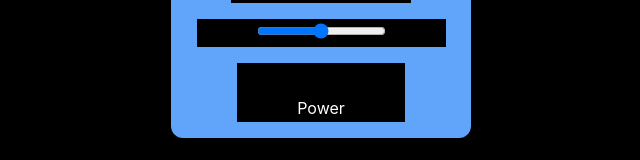
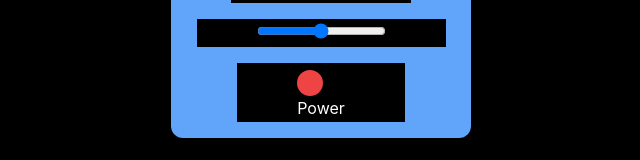
Before and after one commit to alanbacay02/drum-machine, a React (Create React App) app: page / in a window 1280 px wide. Shown: the part 447-607 px from the top of the page, without its empty margins (319-959 px from the left). Built offline with nearby package versions, Linux system fonts and the light colour scheme.

Commit message:
fixes power button to change color on app power state

```diff
--- a/src/App.js
+++ b/src/App.js
@@ -99,13 +99,13 @@ VolumeSlider.propTypes = {
 };
 
 // Creates a component function `ControlPanel` to store the power button of the app and bank button.
-function ControlPanel({ handlePowerButtonClick }) {
+function ControlPanel({ handlePowerButtonClick, isAppOn }) {
 	// Returns a button which calls `handlePowerButtonClick` function `onClick`.
 	return (
 		<>
 			<div className="px-[60px] py-[2px] bg-black text-white">
 				<button
-					className="px-[13px] py-[13px] rounded-full focus:outline-none"
+					className={`px-[13px] py-[13px] rounded-full focus:outline-none ${isAppOn ? 'bg-red-500' : 'bg-white'}`}
 					onClick={handlePowerButtonClick}
 				></button>
 				<p>Power</p>
@@ -113,9 +113,10 @@ function ControlPanel({ handlePowerButtonClick }) {
 		</>
 	);
 }
-// Validates props for `ControlPanel` where `handlePowerButtonClick` is a function.
+// Validates props for `ControlPanel` where `handlePowerButtonClick` is a function and `isAppOn` is a bool.
 ControlPanel.propTypes = {
-	handlePowerButtonClick: PropTypes.func.isRequired
+	handlePowerButtonClick: PropTypes.func.isRequired,
+	isAppOn: PropTypes.bool.isRequired
 };
 
 export default function App() {
```
